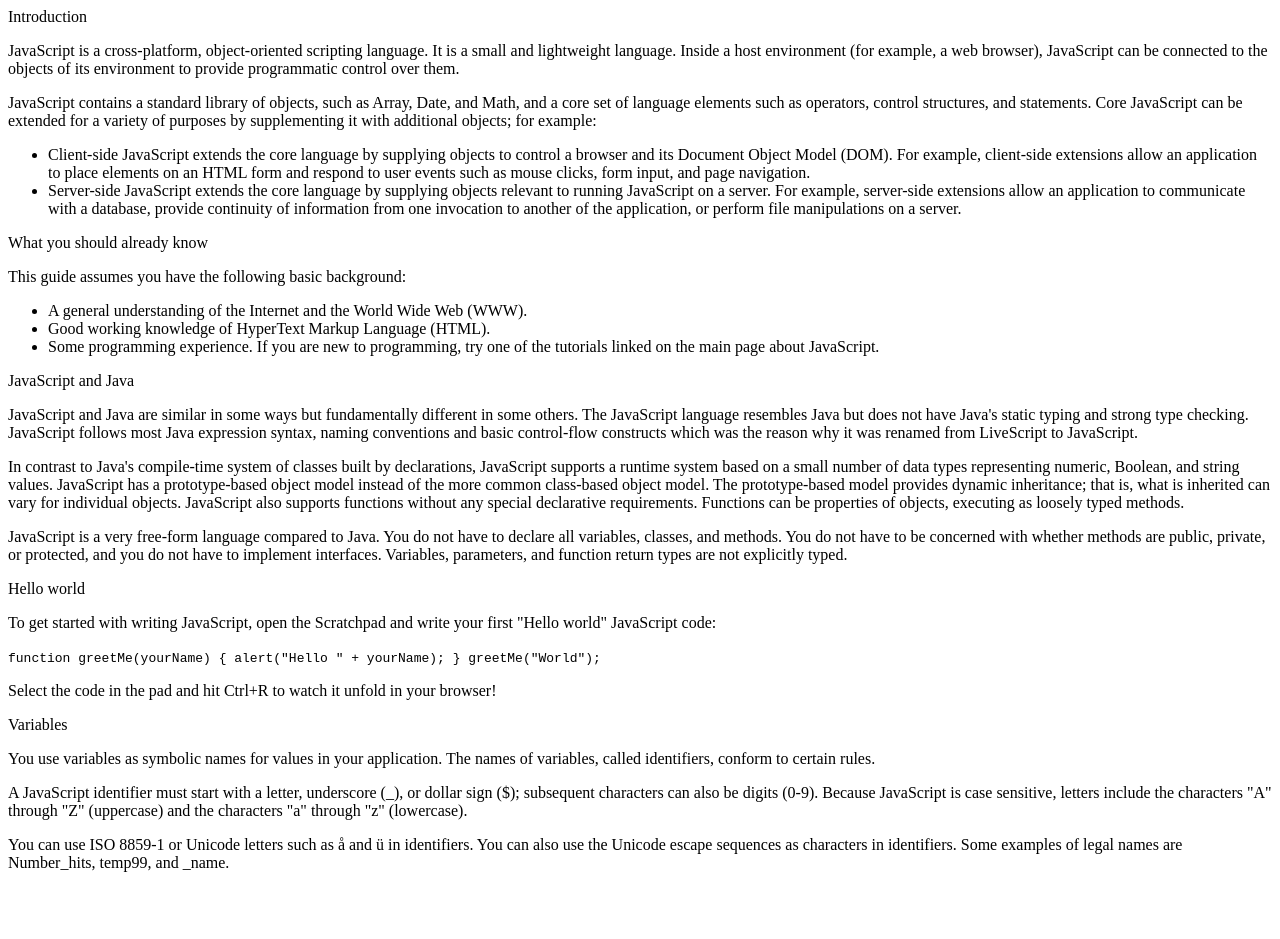
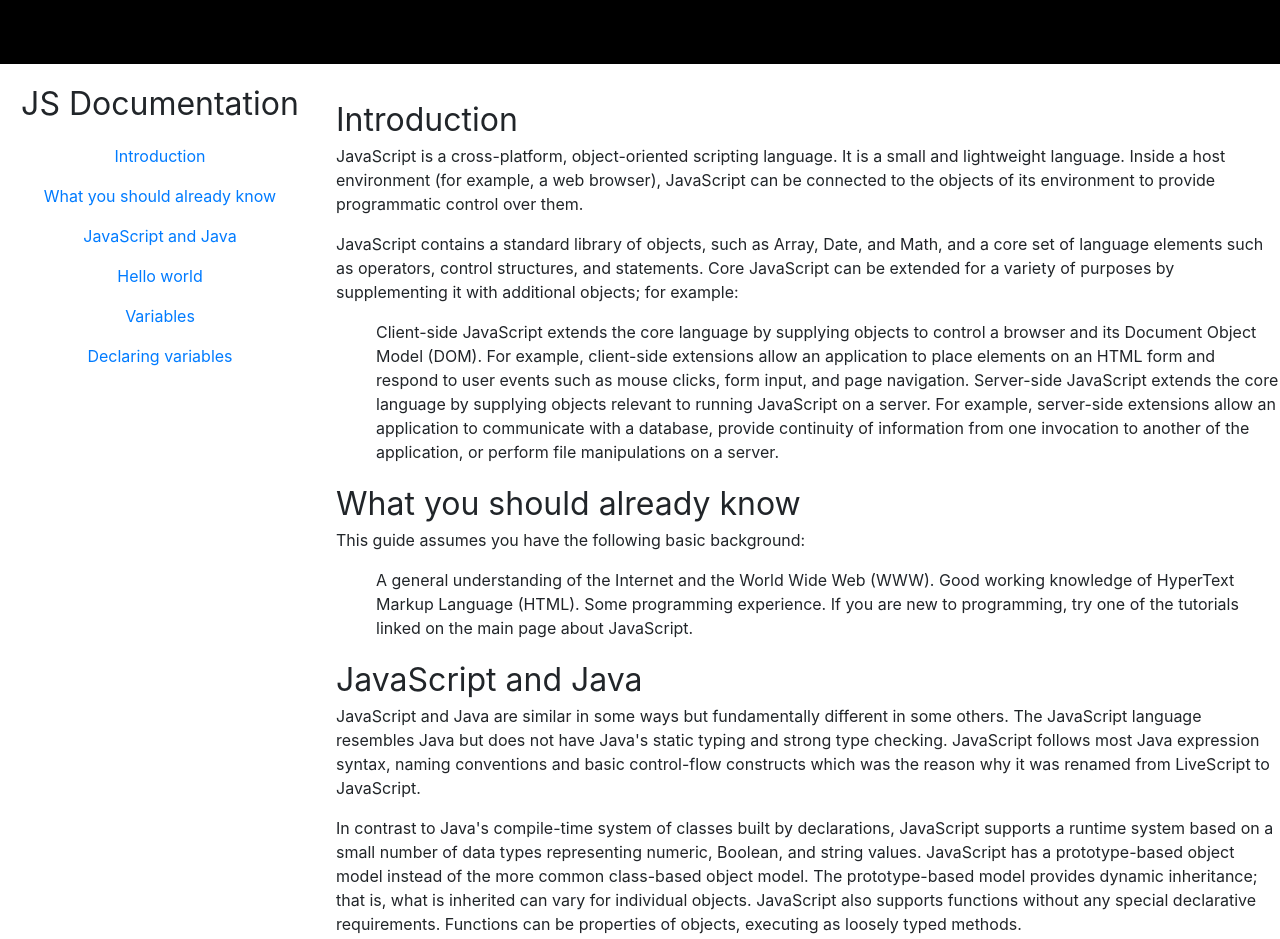
Before and after one commit to CyclopDog/second, a plain HTML site: page index.html in a window 1280 px wide. Shown: the top 939 px of the page. Before the commit the page ends 888 px from the top, so only its background shows below. Drawn offline with nearby package versions, Linux system fonts and the light colour scheme.

Commit message:
nice n.n

```diff
--- a/css/style.css
+++ b/css/style.css
@@ -0,0 +1,22 @@
+header {
+    font-size: 2rem;
+}
+
+body {
+    margin-left: 21rem !important;
+    margin-top: 6rem !important;
+}
+
+#main-sidebar >  a {
+    font-size: 1rem;
+    display: block;
+    width: 100%;
+    height: 2.5rem;
+
+    text-decoration: none;
+    text-align: center;
+}
+
+#main-sidebar {
+    padding-top: 1rem;
+}
--- a/index.html
+++ b/index.html
@@ -4,13 +4,27 @@
     <meta charset="UTF-8">
     <title>Fork Me! FCC: Test Suite Template</title>
     <link rel="stylesheet" href="css/style.css">
+    <link rel="stylesheet" href="https://maxcdn.bootstrapcdn.com/bootstrap/4.0.0/css/bootstrap.min.css" integrity="sha384-Gn5384xqQ1aoWXA+058RXPxPg6fy4IWvTNh0E263XmFcJlSAwiGgFAW/dAiS6JXm" crossorigin="anonymous">
   </head>
 
   <body>
     <script src="https://cdn.freecodecamp.org/testable-projects-fcc/v1/bundle.js"></script>
 
-    <div id="main-doc">
-      <div class="main-section" id="Introduction">
+    <div id="main-sidebar" style="background-color:white; position:fixed;left: 0px;top:0px;height: 100%;width:20rem;margin-top: 4rem;">
+      <header style="text-align: center;margin-bottom: 1rem; "> JS Documentation</header>
+      <a href="#Introduction" >Introduction</a>
+      <a href="#What_you_should_already_know" >What you should already know</a>
+      <a href="#JavaScript_and_Java" >JavaScript and Java</a>
+      <a href="#Hello_world" >Hello world</a>
+      <a href="#Variables" >Variables</a>
+      <a href="#Declaring_variables" >Declaring variables</a>
+
+    </div>
+    <div id="main-navbar" style="background-color:black; position:fixed;left: 0px;top:0px;height: 4rem;width:100%;">
+
+    </div>
+    <main id="main-doc" >
+      <section class="main-section" id="Introduction">
         <header>Introduction</header>
         <p>JavaScript is a cross-platform, object-oriented scripting language. It is a small and lightweight language.
           Inside a host environment (for example, a web browser), JavaScript can be connected to the objects of its environment to
@@ -21,24 +35,24 @@
             supplementing it with additional objects; for example:</p>
 
             <ul>
-              <li>Client-side JavaScript extends the core language by supplying objects to control a browser and its Document Object Model (DOM).
+              Client-side JavaScript extends the core language by supplying objects to control a browser and its Document Object Model (DOM).
                 For example, client-side extensions allow an application to place elements on an HTML form and respond to user events such as mouse
-                clicks, form input, and page navigation.</li>
-                <li>Server-side JavaScript extends the core language by supplying objects relevant to running JavaScript on a server.
+                clicks, form input, and page navigation.
+                Server-side JavaScript extends the core language by supplying objects relevant to running JavaScript on a server.
                   For example, server-side extensions allow an application to communicate with a database, provide continuity of information
-                  from one invocation to another of the application, or perform file manipulations on a server.</li>
+                  from one invocation to another of the application, or perform file manipulations on a server.
             </ul>
       </div>
-      <div class="main-section" id="What_you_should_already_know">
+      <section class="main-section" id="What_you_should_already_know">
         <header>What you should already know</header>
         <p>This guide assumes you have the following basic background:</p>
         <ul>
-          <li>A general understanding of the Internet and the World Wide Web (WWW).</li>
-          <li>Good working knowledge of HyperText Markup Language (HTML).</li>
-          <li>Some programming experience. If you are new to programming, try one of the tutorials linked on the main page about JavaScript.</li>
+          A general understanding of the Internet and the World Wide Web (WWW).
+          Good working knowledge of HyperText Markup Language (HTML).
+          Some programming experience. If you are new to programming, try one of the tutorials linked on the main page about JavaScript.
         </ul>
       </div>
-      <div class="main-section" id="JavaScript_and_Java">
+      <section class="main-section" id="JavaScript_and_Java">
         <header>JavaScript and Java</header>
         <p>JavaScript and Java are similar in some ways but fundamentally different in some others. The JavaScript language resembles
           Java but does not have Java's static typing and strong type checking. JavaScript follows most Java expression syntax, naming
@@ -54,7 +68,7 @@
           You do not have to be concerned with whether methods are public, private, or protected, and you do not have to implement interfaces.
           Variables, parameters, and function return types are not explicitly typed.</p>
       </div>
-      <div class="main-section" id="Hello_world">
+      <section class="main-section" id="Hello_world">
         <header>Hello world</header>
         <p>To get started with writing JavaScript, open the Scratchpad and write your first "Hello world" JavaScript code:</p>
 
@@ -65,7 +79,7 @@
 
           <p>Select the code in the pad and hit Ctrl+R to watch it unfold in your browser!</p>
       </div>
-      <div class="main-section" id="Variables">
+      <section class="main-section" id="Variables">
         <header>Variables</header>
         <p>You use variables as symbolic names for values in your application. The names of variables, called identifiers, conform to certain rules.</p>
         <p>A JavaScript identifier must start with a letter, underscore (_), or dollar sign ($); subsequent characters can also be digits (0-9).
@@ -75,6 +89,26 @@
           You can also use the Unicode escape sequences as characters in identifiers. Some examples of legal names are Number_hits,
           temp99, and _name.</p>
       </div>
+      <section class="main-section" id="Declaring_variables">
+        <header>Declaring variables</header>
+        <p>You can declare a variable in three ways:
+          With the keyword var. For example,</p>
+          <code>var x = 42.</code>
+
+          <p>This syntax can be used to declare both local and global variables.
+
+            By simply assigning it a value. For example,</p>
+          <code>x = 42.</code>
+          <p>This always declares a global variable. It generates a strict JavaScript warning. You shouldn't use this variant.
+
+            With the keyword let. For example,
+          </p>
+          <code> let y = 13.</code>
+          <p>This syntax can be used to declare a block scope local variable. See Variable scope below.</p>
+
+      </div>
+      </section>
+
     </div>
 
     <script  src="js/index.js"></script>
```
